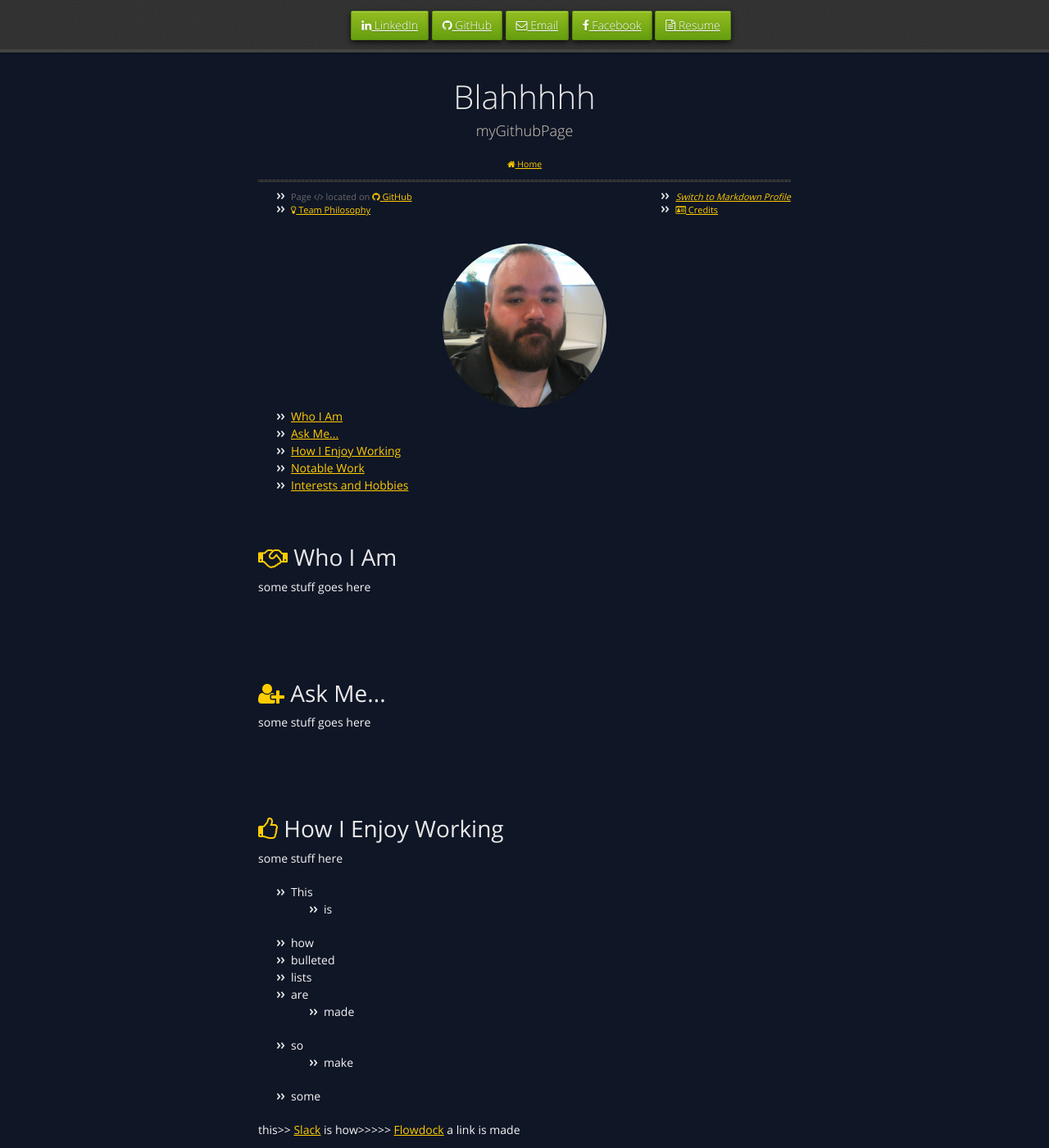
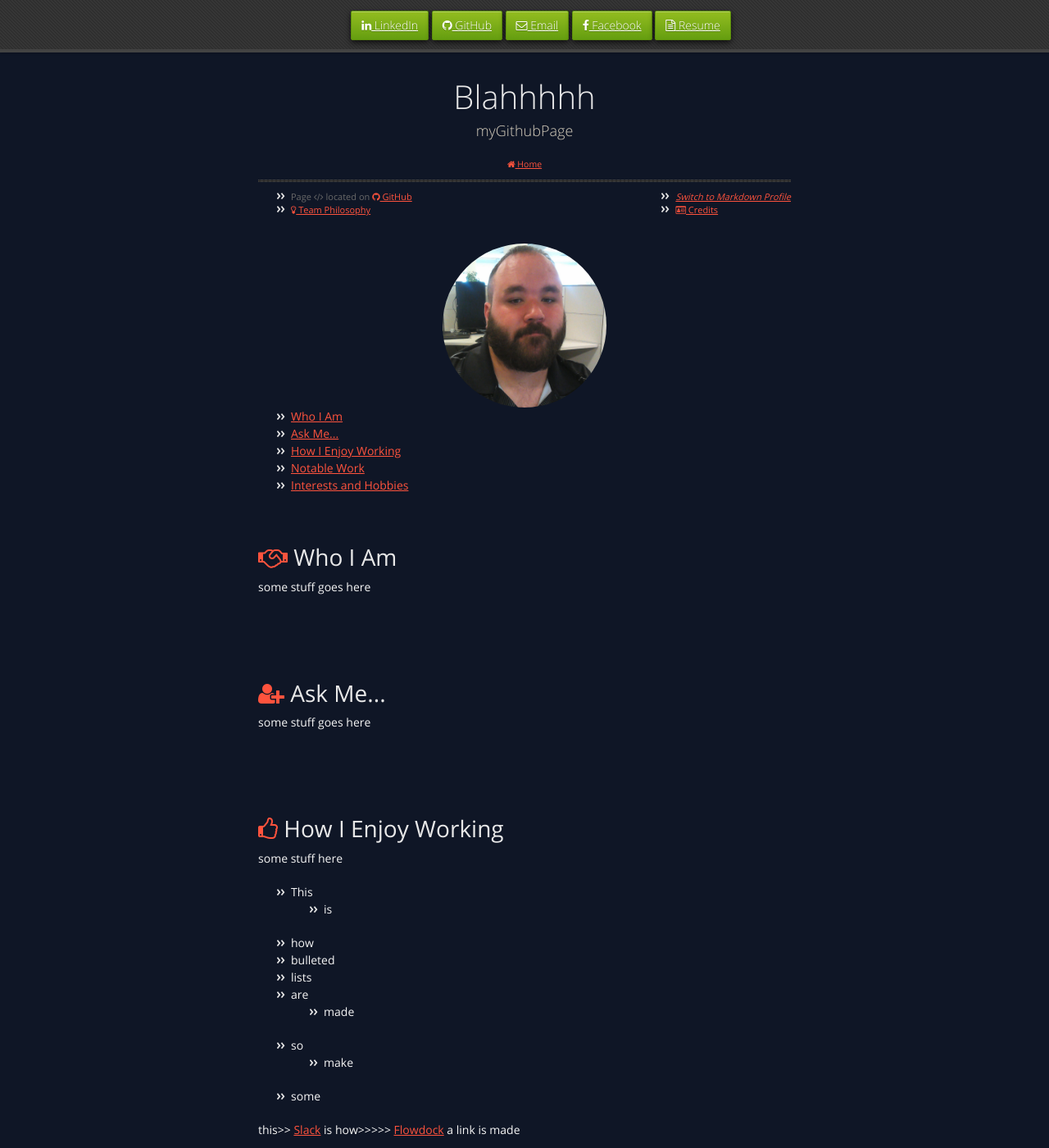
Before and after one commit to acouvion/acouvion.github.io, a Jekyll site: the page built from index.html, in a window 1280 px wide and 1400 px high. Shown: the whole window at 82% size. Built offline with Jekyll 4.4.1, drawn with Linux system fonts in a browser that asks for light colours.

Commit message:
changed link text color to that weird pink

```diff
--- a/stylesheets/styles.css
+++ b/stylesheets/styles.css
@@ -586,7 +586,7 @@
 }
 
 a {
-  color: #ffcc00;
+  color: #FF533D;
   font-weight: 400;
   /*text-decoration: none;*/
   text-decoration: underline;
@@ -607,7 +607,7 @@
 }
 
 strong {
-  color: #ffcc00;
+  color: #FF533D;
   font-weight: 400;
   text-decoration: none;
 }
@@ -624,7 +624,7 @@
 }
 
 blockquote {
-  border-left: 3px solid #ffcc00;
+  border-left: 3px solid #FF533D;
   margin: 0;
   padding: 0 0 0 20px;
   font-style: italic;
```
